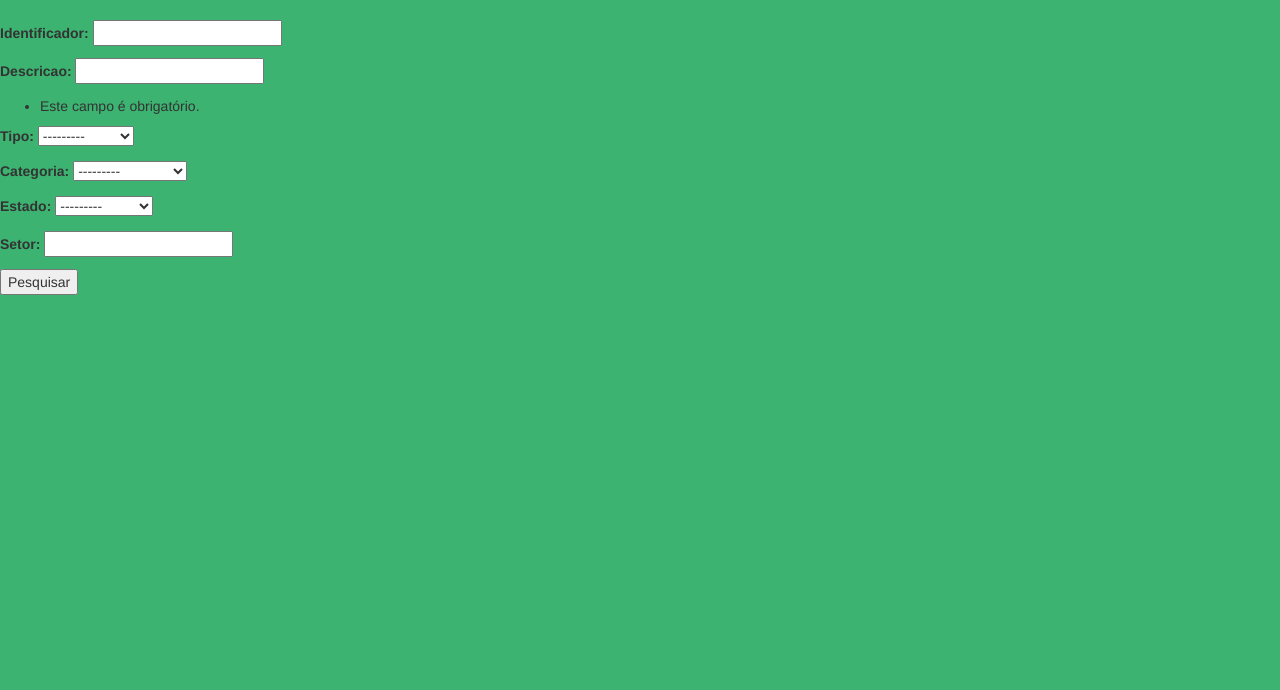
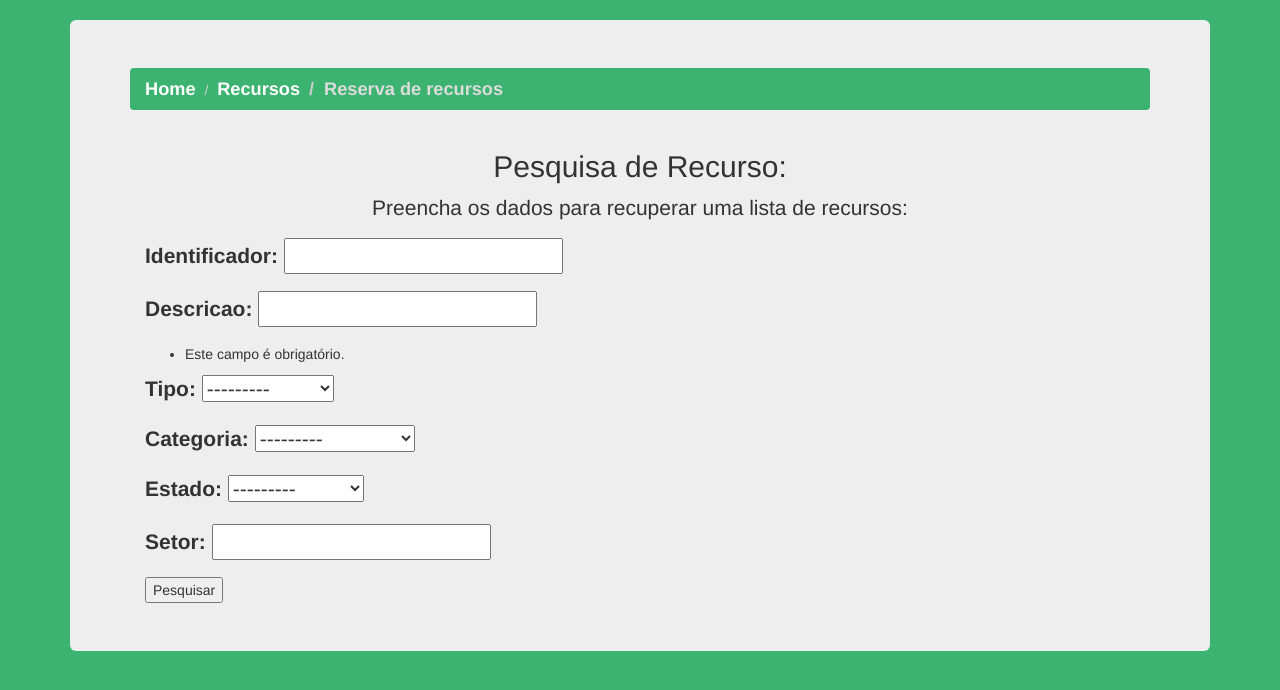
Before and after one commit to Isaius/Resman, a Django app: page /recurso/pesquisar/ in a window 1280 px wide. Shown: the part 52-742 px from the top of the page. Run offline with Django 3.2, Linux system fonts and the light colour scheme; some libraries are stand-ins or nearby versions.

Commit message:
adicionado estilo e bootstrap na pagina de pesquisa de recursos

```diff
--- a/templates/pesquisar.html
+++ b/templates/pesquisar.html
@@ -81,11 +81,25 @@
             </ul>
         </div>
     </nav>
-        <form action="{% url 'pesquisar_recursos' %}" method="POST">
-            {% csrf_token %}
-            {{ form.as_p }}
-            <button type="submit">Pesquisar</button>
-        </form>
-
+    <div class="container">
+        <div class="jumbotron">
+            <ul class="breadcrumb">
+                <li><a href="#">Home</a></li>
+                <li><a href="#">Recursos</a></li>
+                <li class="active">Reserva de recursos</li>
+            </ul>
+            <div class="container">
+                <div align="center">
+                    <h2>Pesquisa de Recurso:</h2>
+                    <p>Preencha os dados para recuperar uma lista de recursos:</p>
+                </div>
+                <form action="{% url 'pesquisar_recursos' %}" method="POST" class="form-horizontal">
+                    {% csrf_token %}
+                    {{ form.as_p }}
+                    <button type="submit">Pesquisar</button>
+                </form>
+            </div>
+        </div>
+    </div>
 </body>
 </html>
```
